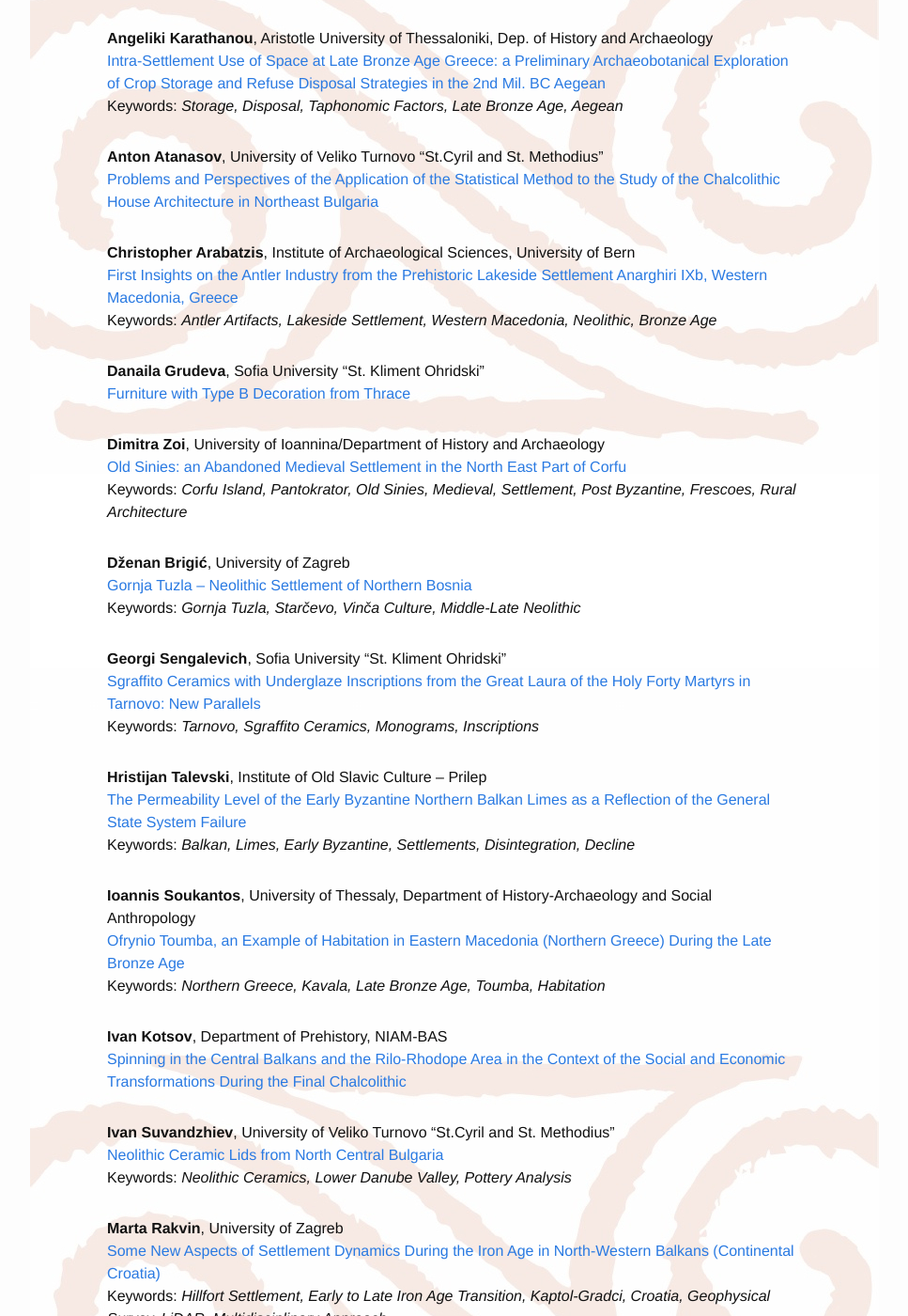
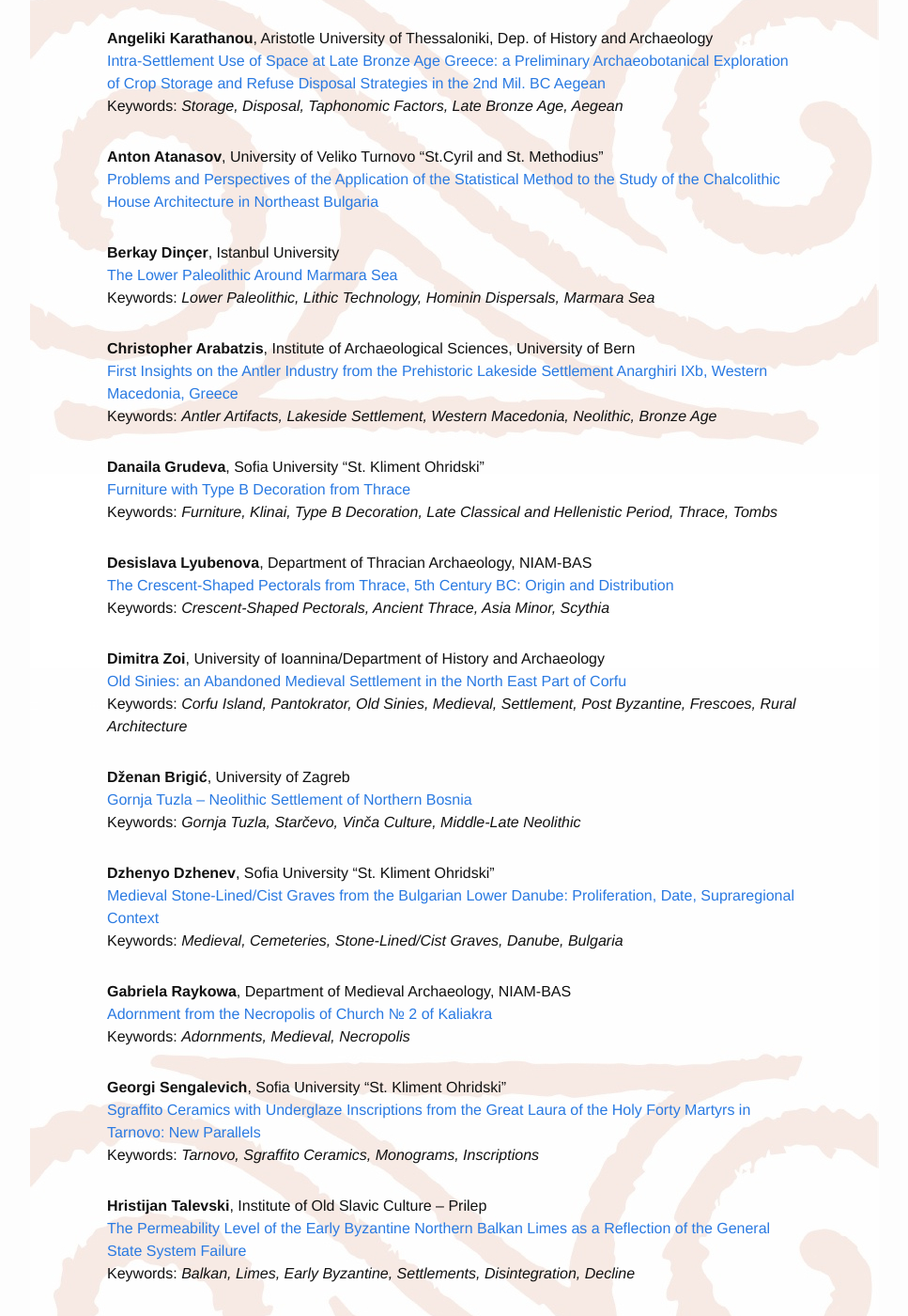
Before and after one commit to balkan-archaeology/balkan-archaeology.github.io, a Jekyll site: the page built from abstracts.md, in a window 1280 px wide and 1400 px high, scrolled down 489 px. Shown: the whole window at 94% size, without its empty margins (156-1123 px from the left). Built offline with Jekyll 4.4.1, drawn with Linux system fonts in a browser that asks for light colours; some of the changed lines change nothing that is shown; some of the changed text lies outside the part shown.

Commit message:
Add new abstracts and add keywords to Danaila Grudeva's abstract.

```diff
--- /dev/null
+++ b/_abstracts/berkay-dincer.md
@@ -0,0 +1,48 @@
+---
+layout: abstract
+
+title: "The Lower Paleolithic Around Marmara Sea"
+
+author: "Berkay Dinçer"
+
+institution: "Istanbul University"
+
+keywords: "Lower Paleolithic, Lithic Technology, Hominin Dispersals, Marmara Sea"
+---
+
+Today Marmara Sea separates Balkan and Anatolian peninsulas from each
+other. However it does not constitute a permanent border. Due to sea
+level changes during the Pleistocene, the Marmara Sea became a fresh
+water lake at least a several times and terrestrial areas around it
+were expanded, creating a land-bridge between Anatolia and
+Balkans. This land-bridge is one of the most probable routes for Lower
+Paleolithic hominins to disperse through Europe.
+
+Yarımburgaz Cave is the only excavated Paleolithic site in this
+region. Archaeological remains in this cave were dated to
+approximately 390 ka, a cold period in the middle of the Middle
+Pleistocene. Assemblage of the Yarımburgaz Cave consists mainly
+flakes, retouched and non-retouched. Surveys in Eastern Thrace (north
+of the Marmara Sea) revealed a dense occupation during the Lower
+Paleolithic, many Lower Paleolithic sites have been discovered in
+recent years. All of the assemblages of these sites are characterized
+in the dominance of core tools (choppers and chopping tools) made on
+quartz and quartzite pebbles. This might indicate earlier industries
+than the Yarımburgaz assemblage since percentage of core tools at
+Yarımburgaz are not very high.
+
+In the south of the Marmara Sea, in contrast to the northern part,
+Lower Paleolithic sites are not numerous and assemblages include low
+number of bifacial tools along with high percentages of flakes. If it
+is not the result of different geomorphological histories of two
+areas, this might be the result of the existence two different
+techno-cultural groups around Marmara Sea. However, except the
+technological and typological analyses, it has not been possible to
+obtain radiometric dates from any of these surface sites at both
+areas.
+
+Despite the difficulty of dating the assemblages, this region around
+Marmara Sea where Anatolia and the Balkans come together, offers much
+to understand technological adaptations of Lower Paleolithic
+hominins. Here I will present the first results of long-term
+Paleolithic survey projects in this very important region.
--- a/_abstracts/danaila-grudeva.md
+++ b/_abstracts/danaila-grudeva.md
@@ -7,7 +7,8 @@ author: "Danaila Grudeva"
 
 institution: "Sofia University “St. Kliment Ohridski”"
 
-keywords: ""
+keywords: "Furniture, Klinai, Type B Decoration, Late Classical and
+           Hellenistic Period, Thrace, Tombs"
 ---
 
 The monumental tombs in Thrace from the Late Classical and Hellenistic
--- /dev/null
+++ b/_abstracts/desislava-lyubenova.md
@@ -0,0 +1,61 @@
+---
+layout: abstract
+
+title: "The Crescent-Shaped Pectorals from Thrace, 5th Century BC:
+        Origin and Distribution"
+
+author: "Desislava Lyubenova"
+
+institution: "Department of Thracian Archaeology, NIAM-BAS"
+
+keywords: "Crescent-Shaped Pectorals, Ancient Thrace, Asia Minor,
+           Scythia"
+---
+
+This study is focused on the origin, development and distribution of
+the crescent-shaped and semicircular form of pectorals, widely spread
+on the territory of Asia Minor, ancient Thrace, Scythia and single
+examples from ancient Macedonia and Etruria.
+
+The crescent-shaped pectorals on the territory of Thrace are presented
+only of two examplе – Golyamata mound, from the necropolis of Duvanli,
+Plovdiv region and Yakimova mound, near the village Krushare, Sliven,
+from the middle of the 5th century BC. Both pectorals are made of gold
+plate. Later this form passes or is replaced by the semicircular
+pectorals, that are found in the graves from Bashova mound, from the
+necropolis of Duvanli, burial mound near the village Dalboki, Stara
+Zagora and Tumulus no. 1, near Chernozem, Kaloyanovo, from the second
+half or the end of the 5th century BC. These pectorals are also made
+of gold plate. This small group of crescent-shaped and semicircular
+pectorals are found in graves together with weaponry (probably graves
+of warriors) in the Odrysian territories and can be defined as a part
+of ceremonial armor in Thrace. In two cases they were placed direct on
+the cuirasses (Dalboki and Bashova mound). The similarities in their
+forms suggest that they are influenced by a common
+prototype. Iv. Venedikov is the first one that traces possible
+influences and connections between Thracian pectorals and that of Asia
+Minor. Eastern influences can be presented not only in shape but also
+in the mode of decoration of above-mentioned objects.
+
+The origin and development of crescent-shaped pectorals is very well
+attested in different parts of Asia Minor. They are made of gold,
+silver or bronze plates. The main part of crescent-shaped or
+semicircular pectorals comes from the territory of Urartu, dated in
+8th –7th century BC. Such items were also depicted on bronze figurines
+of humans and mythological creatures. At the same time are dated the
+pectorals from the territory of Etruria, which are probably influenced
+by some eastern motifs. Pectorals from Assyria are rare, and according
+to the researches, they may be also associated with the culture of
+Urartu. Probably the crescent-shaped pectorals are accepted in the
+territory of Scythia no later than the second half of the 7th century
+BC, due to some earlier contacts with different parts of Asia Minor,
+and are used to the 4th century BC. It is interesting to note that
+part of these pectorals are also found in graves of warriors. On the
+territory of ancient Macedonia there is only one example of
+crescent-shaped or semicircular form – the gold pectoral from
+Trebenishte, from the second half of 6th century BC.
+
+Tracing the origin of crescent-shaped pectorals, their distribution in
+different parts of the ancient world and most of all their context,
+would allow to clarify the semantic of these plates, as well as
+possible influences between them.
--- /dev/null
+++ b/_abstracts/dzhenyo-dzhenev.md
@@ -0,0 +1,66 @@
+---
+layout: abstract
+
+title: "Medieval Stone-Lined/Cist Graves from the Bulgarian Lower
+        Danube: Proliferation, Date, Supraregional Context"
+
+author: "Dzhenyo Dzhenev"
+
+institution: "Sofia University “St. Kliment Ohridski”"
+
+keywords: "Medieval, Cemeteries, Stone-Lined/Cist Graves, Danube, Bulgaria"
+---
+
+Medieval cemeteries have since time immemorial in archaeological
+scholarship been used primarily as a study tool for ethnic composition
+of a certain area and materialization of ethnographic idiosyncrasies
+in order to bridge the gap in ethnic history between the Middle Ages
+and the Early Modern era.
+
+But, since the Medieval period is also a time of intensive political,
+economic, religious and cultural contacts, it should not come as a
+surprise when certain phenomena appear as commonplace, as if
+underpinning the grand cultural milieu of Medieval Europe.
+
+The cist burials certainly fall into the aforementioned group as they
+become ubiquitous in the High Medieval Period (c. 9-12 cent.), but are
+still far behind the plain simple pits in term of numbers. Their
+dramatic escalation in numbers, observed from the separate settlement
+to the pan-European level in the period mentioned above, certainly
+poses various problems about the importance and meaning of this
+specific element of the burial custom.
+
+For the purpose of this paper certain adjustments to the concept of
+the cist grave should be considered, i.e. the decisive property in
+distinguishing the graves shall be the surrounding of the pit with
+stone slabs or even the crudest of masonry forming a faux-sarcophagus
+of sorts containing the mortal remains of the deceased. Flooring shall
+be considered of less importance to the general concept and the
+surviving of lintels (“cover stones” or “lids”) is in practice too
+dependent on post-burial disturbances (agriculture, grave-plundering
+etc).
+
+Taking the territory of present-day Northern Bulgaria (delimited by
+the main ridge of the Balkan mountains, the Danube and the Black Sea
+shore) as the main focus of research, the paper will comment on the
+diachronic development of the grave type and its territorial
+proliferation whilst inevitably considering the methodological hurdles
+posed by the uneven state of research in the sub-regions of the
+Bulgarian Lower Danube. By means of analyzing the graves of the
+stone-lined/cist types as complexes together with the deceased and the
+(lack of) inventory within the individual cemeteries and their local
+groupings the paper will cautiously attempt to try and tackle various
+problems raised by this unquestionably effort-taking care for the
+dead: whether any social stratification can be stipulated from them,
+whether they represent a general trend or are upheld as a specific
+sub-regional feature unifying a group of cemeteries etc.
+
+By contrasting the Northern Bulgarian situation with other regions
+with specific political and economic development some preliminary
+conclusion will be drawn whether the chronological and territorial
+proliferation of this grave type is locally determined: first and
+foremost, of course, the geographically and culturally adjacent are of
+the Wallachian plain and the Danube Delta hinterland; Thrace
+(stressing on rural vs. urban cemeteries); the Rhodope mountain region
+(with its peculiar cultural continuation); the Crimea (as a doorstep
+and redoubt of the Byzantine oikoumene) etc.
--- /dev/null
+++ b/_abstracts/gabriela-raykowa.md
@@ -0,0 +1,36 @@
+---
+layout: abstract
+
+title: "Adornment from the Necropolis of Church № 2 of Kaliakra"
+
+author: "Gabriela Raykowa"
+
+institution: "Department of Medieval Archaeology, NIAM-BAS"
+
+keywords: "Adornments, Medieval, Necropolis"
+---
+
+The object of this article is to present the jewels found during the
+archaeological surveys of the necropolis located around Church №2 in
+the Inner city of Kaliakra. The church and adjacent necropolis have
+been examined by George Djingov and Assoc. Prof. Dr. Bonnie
+Petrunova. According to dating given by Assoc. Prof. B. Petrunova the
+main part of the excavated graves are within the chronological limits
+of XIII-XIV c., but there are some earlier ones - from the XI-XII
+century.
+
+The artifacts used in this report are only those found during the
+archeological surveys conducted in the period between 2010-2013,
+because information from previous campaigns is insufficient to be used
+in this paper. The number of examined graves in the period 2010-2013
+is 191. Burial gifts were found in 77 graves. There are found 71
+earrings, 11 rings, 26 applications and 1 pendant. From them in burial
+pits were found: 53 earrings, 4 rings, 26 applications and 1
+pendant. The other findings were found around the graves, the material
+was probably taken out during later reburial or due to multiple use of
+some of the burial pits.
+
+The ornaments will be reviewed in functional groups, and for their
+functionality will be taken into account the context of their
+finding. In order to clarify the geographic distribution and dating of
+each type will be used similar findings from other sites in Bulgaria.
--- /dev/null
+++ b/_abstracts/nikolina-nikolova.md
@@ -0,0 +1,61 @@
+---
+layout: abstract
+
+title: "To Be or Not to Be… Buried in а Ditch? Or About the Burials
+        and Human Remains from Neolithic Ditches"
+
+author: "Nikolina Nikolova"
+
+institution: "Sofia University “St. Kliment Ohridski”"
+
+keywords: "Early Neolithic, Thrace, Ditches, Enclosures, Burials, Funerary Practices"
+---
+
+Prehistory funerary practices were always central to the Archaeology
+maybe due to the fact that the death is inseparable of life and
+humans’ life is the essence of the science of the past. For the
+Neolithic period, before the separation of the dead from the living
+ones in the set necropolises, many writings are devoted to the
+description and interpretation of the intramural burials. Some
+scholars believe that the inhumations within the settlement’s
+boundaries represent the usual way of how people had been
+buried. Others argue that these intramural burials are occasional and
+are result of accidental circumstances. They keep asking themselves
+where the ‘ordinary’ burials are as those found inside the
+settlements’ area are just a really small percentage of the
+inhabitants.
+
+This paper aims to present and discuss a different type of burials,
+being ordinary or not, revealed within the Early Neolithic ditches in
+Thrace, Northern Greece and Anatolia with a focus set on the Bulgarian
+lands. The perception of ditched enclosures as places where complex
+practices involving funerary procedures were performed during Recent
+Prehistory is an old issue in European archaeology, but a relatively
+recent one for the Balkans, namely in the South. This is due mainly to
+the circumstance that ditched enclosures only recently started to be
+detected in their real archaeological expression – in the last 5 to 10
+years.
+
+The large numbers of human bones from the Neolithic enclosed sites in
+Central and Western Europe (Lengyel Culture, LBK Culture, Noyen
+Culture, Windmill Hill Culture, etc.), and the special treatment
+afforded to them must be attributed with significance in considering
+the function of the sites. There is evidence that some complete bodies
+were buried on these sites, while some bodies were affected by
+recuttings which led to parts of them being removed. It is also
+possible that the bodies were originally laid in the ditch systems and
+were later exhumed, perhaps with the purpose with the redepositing
+them elsewhere. Hearths in the ditches are evidence that open fires
+were lit within them and may indicate that human bodies or bones were
+burnt inside the ditches or a specific rituals had taken part there.
+
+Many of the enclosed sites in south-eastern Europe may appear to be
+different from those of north-western Europe as they have traces of
+settlements or villages in the interior. These sites, however, also
+have evidence of activities in their enclosure systems and in features
+in the interior which match those that were undertaken on the sites in
+north-western Europe. Similar funeral activities were therefor
+probably also carried out of some of these ‘enclosed villages’.
+
+We should maybe consider that the burials in the ditches could
+actually be the ‘normal’ or ‘usual’ ones rather than exceptions.
--- /dev/null
+++ b/_abstracts/vladislav-zhivkov.md
@@ -0,0 +1,44 @@
+---
+layout: abstract
+
+title: "Hellenistic Bronze Pitcher from the Village of Tazha in the
+        Context of Thracian Toreutics"
+
+author: "Vladislav Zhivkov"
+
+institution: "Department of Classical Archaeology, NIAM-BAS"
+
+keywords: ""
+---
+
+During the past century there have been a lot of discussions regarding
+the toreutics in ancient Thrace. For quite a long time, one curious
+item is left aside from the works of scholars. In 1934, a pitcher was
+found around the region of nowadays village of Tazha, Kazanlak
+municipality (probably from destroyed burial mound). An article was
+published in the bulletin of Bulgarian archaeological institute and
+commented briefly several times later, but even today, it still lacks
+substantial publication. The item bears clear local manufacture and
+most fascinating - it’s made out of copper alloy. Although vastly
+damaged, from one to seven equal zoomorphic ornaments from three
+different types are preserved, positioned in the horizontal rows. They
+are all embossed, worked in repoussé technique using a stamp, outlined
+and several details are added by free hand afterwards. On the bottom
+row, there is a single image of a fish and just above it, there are
+seven birds, probably ducks. Most interesting are partly preserved
+bull heads, ornaments known from many metalworking tools, especially
+in North West Bulgaria, but attested on much fewer known Thracian
+toreutics.
+
+This study aims to propose a certain date for the pitcher and
+determine its role in Hellenistic Thracian culture. The development of
+the three different ornaments can be followed throughout the second
+half of I millennium BC and a probable connection with similar items
+is proposed. The closest geographically and chronologically parallel –
+a silver pectoral from the region of Stara Zagora puts forth the
+question about the localization of a workshop, or a group of closely
+related workshops (which use similar tools), working on different
+types of items and materials, but with similar decoration in this
+region. A cultural continuity can be observed with later Hellenistic
+products from the northern regions, where more stylized ox heads and
+birds can be observed in local mould made pottery in II-I c. BC.
```
